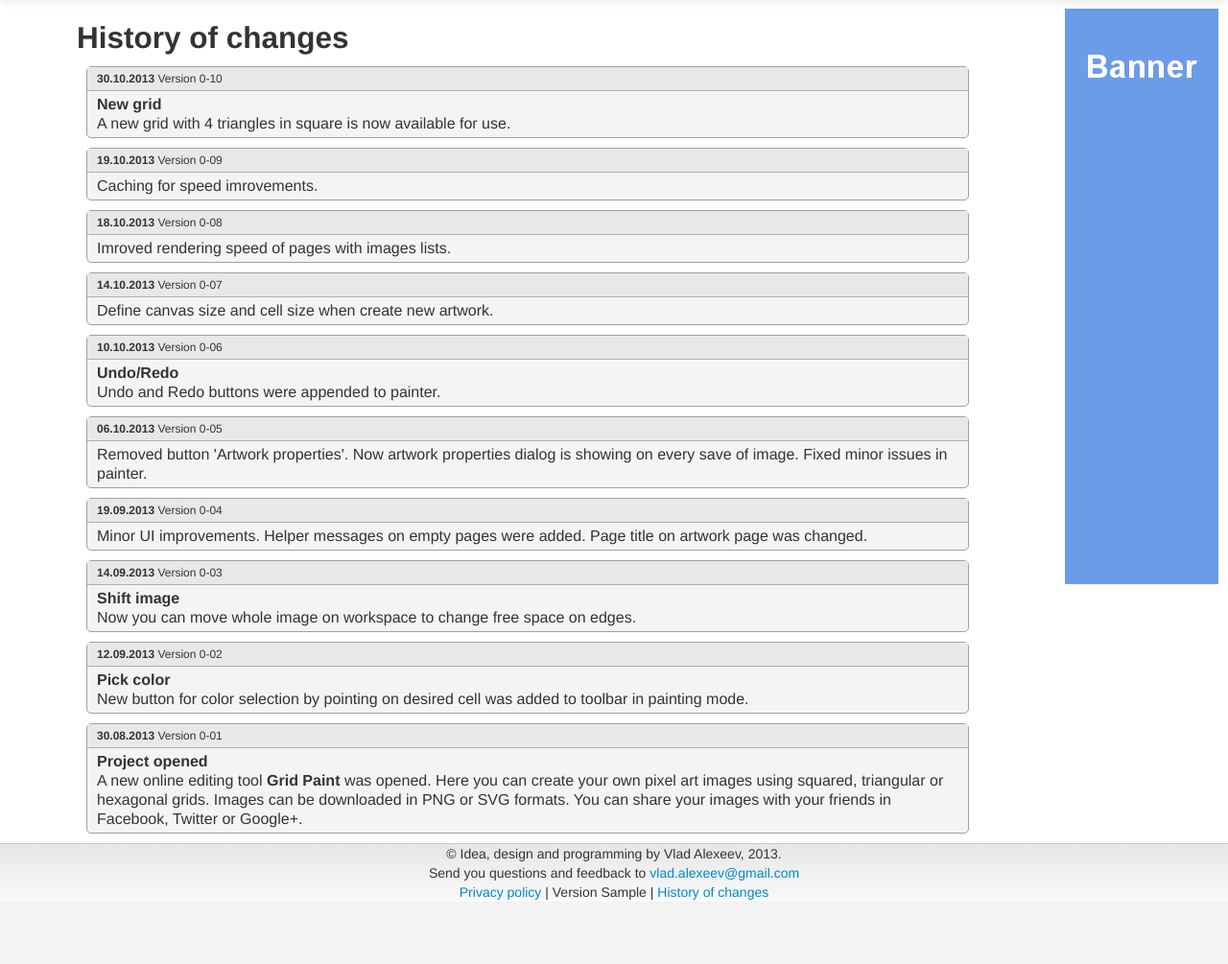
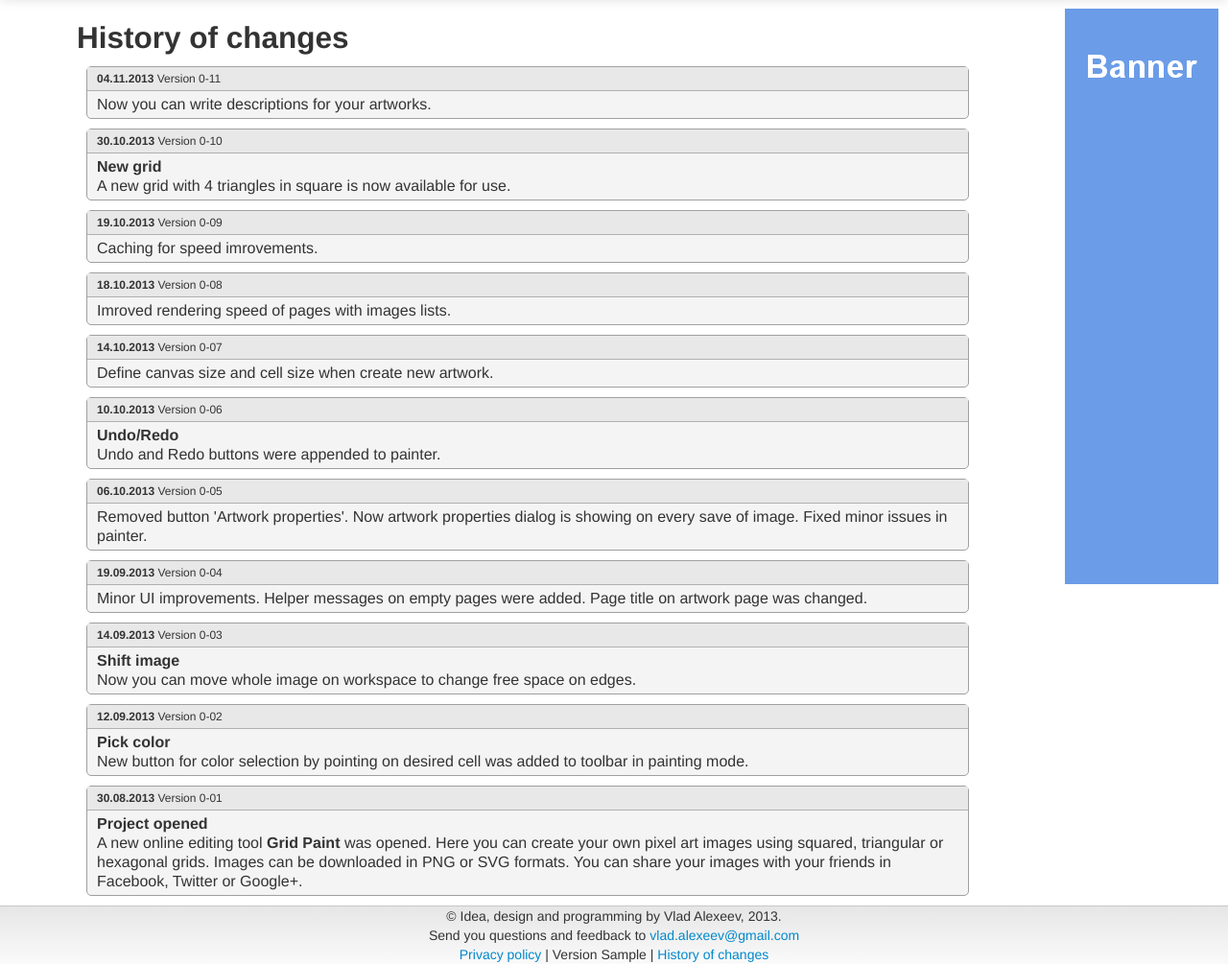
Before and after one commit to vladalexeev/grid-paint, a Django app: template grid-paint/templates/history.html in a window 1280 px wide. Shown: the part 41-1046 px from the top of the page at 96% size. Before the commit the page ends 979 px from the top, so only its background shows below. Run offline with Django 3.2, Linux system fonts and the light colour scheme; the template is opened without the code that fills it: most values are stand-ins (such as "Sample title", 1, 10 or a date in 2020); some libraries are stand-ins or nearby versions.

Commit message:
Version 0-11 and history.html

```diff
--- a/grid-paint/app.yaml
+++ b/grid-paint/app.yaml
@@ -1,5 +1,5 @@
 application: grid-paint
-version: 0-10
+version: 0-11
 runtime: python27
 api_version: 1
 threadsafe: yes
--- a/grid-paint/templates/history.html
+++ b/grid-paint/templates/history.html
@@ -9,6 +9,13 @@
 
 
 <div class="image-details-comments">
+	<div class="comment">
+		<div class="comment-header"><b>04.11.2013</b> Version 0-11</div>
+		<div class="comment-text">
+			Now you can write descriptions for your artworks.
+		</div>
+	</div>
+
 	<div class="comment">
 		<div class="comment-header"><b>30.10.2013</b> Version 0-10</div>
 		<div class="comment-text">
```
